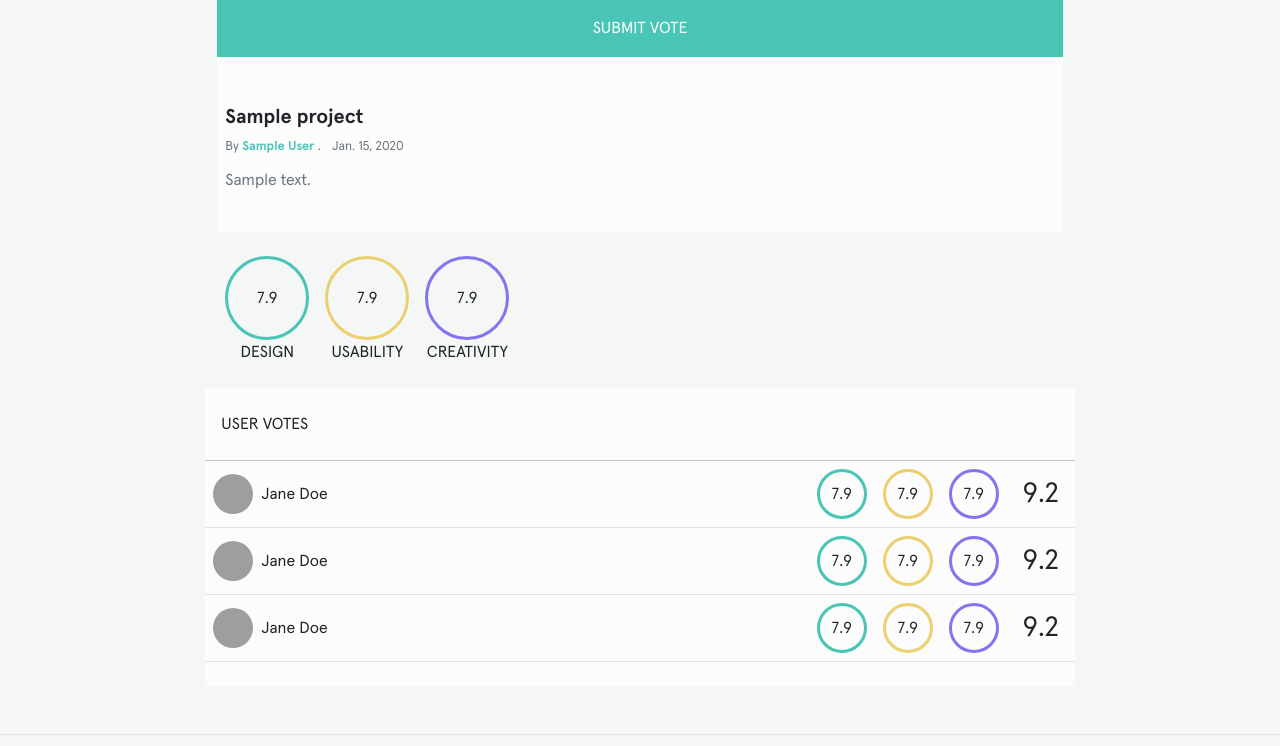
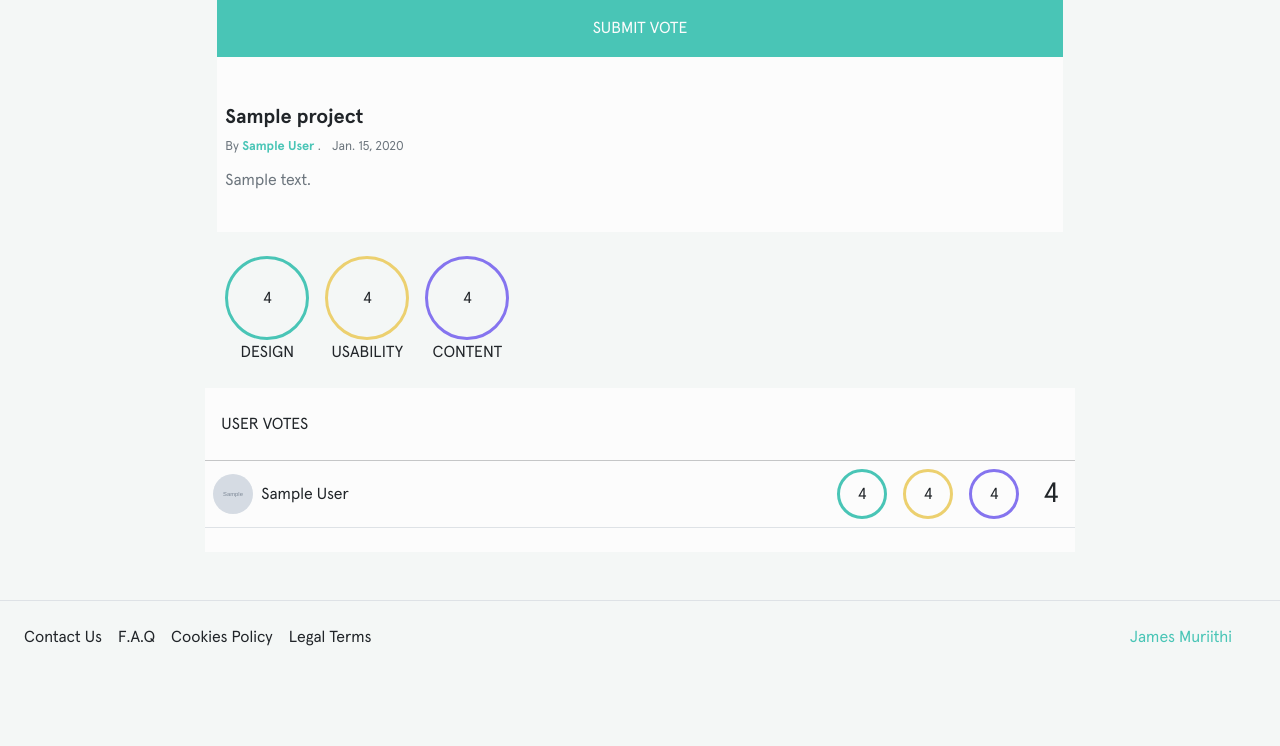
Before and after one commit to james-muriithi/awards, a Django app: template app/templates/single-project.html in a window 1280 px wide. Shown: the part 731-1477 px from the top of the page. Run offline with Django 4.2, Linux system fonts and the light colour scheme; the template is opened without the code that fills it: most values are stand-ins (such as "Sample title", 1, 10 or a date in 2020); grey boxes marked "Sample" are stand-in pictures; some libraries are stand-ins or nearby versions; some web fonts are replaced; grey boxes are pictures that could not be loaded.

Commit message:
ratings display

```diff
--- a/app/templates/single-project.html
+++ b/app/templates/single-project.html
@@ -26,24 +26,25 @@
                     </div>
                 </div>
             </div>
+
             <div class="rating-group d-flex mt-4 text-center">
                 <div class="rating">
                     <div class="rating-circle border border-3 border-primary rounded-circle center mx-2">
-                        7.9
+                        {{project.avg_design_rate}}
                     </div>
                     Design
                 </div>
                 <div class="rating">
                     <div class="rating-circle border border-3 border-warning rounded-circle center mx-2">
-                        7.9
+                        {{project.avg_usability_rate}}
                     </div>
                     Usability
                 </div>
                 <div class="rating">
                     <div class="rating-circle border border-3 border-blue rounded-circle center mx-2">
-                        7.9
+                        {{project.avg_content_rate}}
                     </div>
-                    Creativity
+                    Content
                 </div>
             </div>
         </div>
@@ -55,104 +56,43 @@
                 </div>
                 <hr class="my-0">
                 <div class="votes">
+                    {% if project.ratings.count > 0 %}
+                    {% for vote in project.ratings.all %}
                     <div class="user-vote row border-bottom p-2 pe-3">
                         <div class="col d-flex align-items-center">
-                            <img src="https://ui-avatars.com/api/?name=James+Muriithi&background=49c5b6&color=fff"
-                                alt="" class="img-40 rounded-circle">
-                            <span class="ps-2">Jane Doe</span>
+                            <img src="{{vote.user.user_avatar}}" alt="" class="img-40 rounded-circle">
+                            <span class="ps-2">{{vote.user.full_name}}</span>
                         </div>
                         <div class="col  d-flex align-items-center">
                             <div class="rating-group d-none d-md-flex ms-auto ">
                                 <div class="rating">
                                     <div
                                         class="rating-circle img-50 border border-3 border-primary rounded-circle center mx-2">
-                                        7.9
+                                        {{vote.design_rate}}
                                     </div>
                                 </div>
                                 <div class="rating">
                                     <div
                                         class="rating-circle img-50 border border-3 border-warning rounded-circle center mx-2">
-                                        7.9
+                                        {{vote.usability_rate}}
                                     </div>
                                 </div>
                                 <div class="rating">
                                     <div
                                         class="rating-circle img-50 border border-3 border-blue rounded-circle center mx-2">
-                                        7.9
+                                        {{vote.content_rate}}
                                     </div>
                                 </div>
                             </div>
                             <div class="average-vote fs-3 ms-auto ms-md-3">
-                                9.2
+                                {{vote.avg_rate}}
                             </div>
                         </div>
                     </div>
-
-                    <div class="user-vote row border-bottom p-2 pe-3">
-                        <div class="col d-flex align-items-center">
-                            <img src="https://ui-avatars.com/api/?name=James+Muriithi&background=49c5b6&color=fff"
-                                alt="" class="img-40 rounded-circle">
-                            <span class="ps-2">Jane Doe</span>
-                        </div>
-                        <div class="col  d-flex align-items-center">
-                            <div class="rating-group d-none d-md-flex ms-auto ">
-                                <div class="rating">
-                                    <div
-                                        class="rating-circle img-50 border border-3 border-primary rounded-circle center mx-2">
-                                        7.9
-                                    </div>
-                                </div>
-                                <div class="rating">
-                                    <div
-                                        class="rating-circle img-50 border border-3 border-warning rounded-circle center mx-2">
-                                        7.9
-                                    </div>
-                                </div>
-                                <div class="rating">
-                                    <div
-                                        class="rating-circle img-50 border border-3 border-blue rounded-circle center mx-2">
-                                        7.9
-                                    </div>
-                                </div>
-                            </div>
-                            <div class="average-vote fs-3 ms-auto ms-md-3">
-                                9.2
-                            </div>
-                        </div>
-                    </div>
-
-                    <div class="user-vote row border-bottom p-2 pe-3">
-                        <div class="col d-flex align-items-center">
-                            <img src="https://ui-avatars.com/api/?name=James+Muriithi&background=49c5b6&color=fff"
-                                alt="" class="img-40 rounded-circle">
-                            <span class="ps-2">Jane Doe</span>
-                        </div>
-                        <div class="col  d-flex align-items-center">
-                            <div class="rating-group d-none d-md-flex ms-auto ">
-                                <div class="rating">
-                                    <div
-                                        class="rating-circle img-50 border border-3 border-primary rounded-circle center mx-2">
-                                        7.9
-                                    </div>
-                                </div>
-                                <div class="rating">
-                                    <div
-                                        class="rating-circle img-50 border border-3 border-warning rounded-circle center mx-2">
-                                        7.9
-                                    </div>
-                                </div>
-                                <div class="rating">
-                                    <div
-                                        class="rating-circle img-50 border border-3 border-blue rounded-circle center mx-2">
-                                        7.9
-                                    </div>
-                                </div>
-                            </div>
-                            <div class="average-vote fs-3 ms-auto ms-md-3">
-                                9.2
-                            </div>
-                        </div>
-                    </div>
+                    {% endfor %}
+                    {% else %}
+                    <p class="mt-2 ms-2 text-muted">No user votes yet</p>
+                    {% endif %}
                 </div>
             </div>
         </div>
```
Also changed, not shown: app/models.py (+14 -2 lines).
